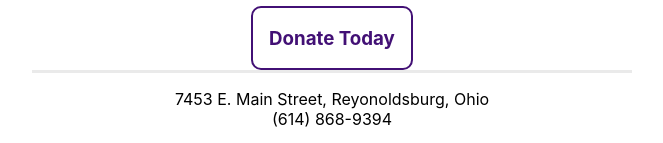
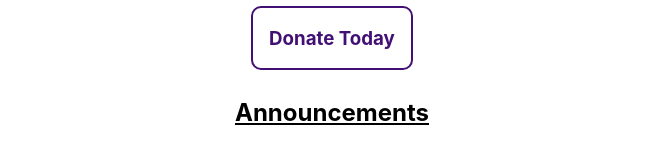
Before and after one commit to zackvenables/FoodPantry, a Next.js app: page / in a window 1280 px wide. Shown: the part 655-798 px from the top of the page, without its empty margins (308-971 px from the left). Built offline with nearby package versions, Linux system fonts and the light colour scheme.

Commit message:
removed sticky footer

```diff
--- a/styles/Home.module.css
+++ b/styles/Home.module.css
@@ -74,9 +74,6 @@
   display: flex;
   justify-content: center;
   align-items: center;
-
-  bottom: 0rem;
-  position: sticky;
   background: white;
 }
 
```
